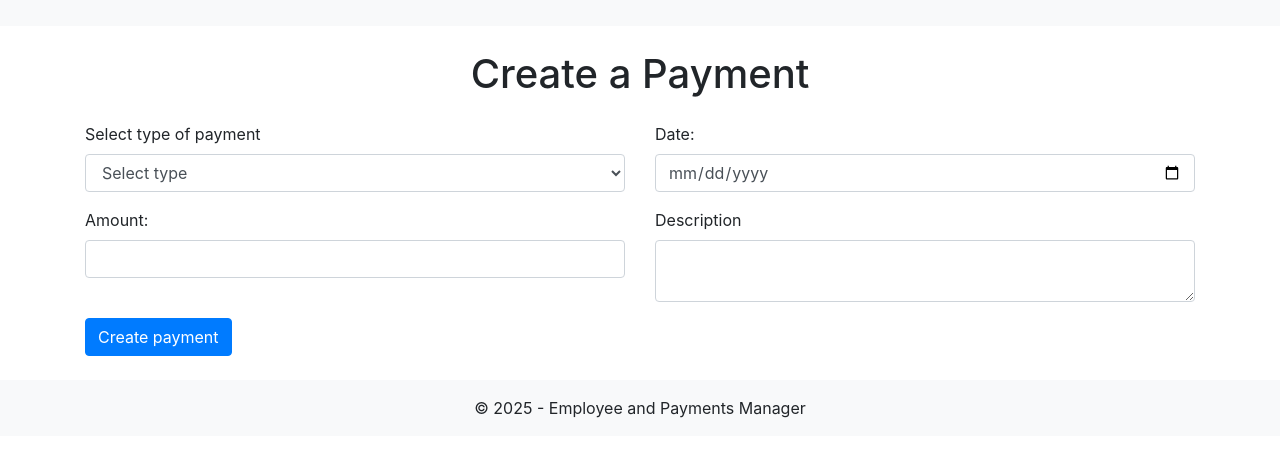
After one commit to AyelenSarco/-employee-payment-manager, a Flask app: template admin/src/web/templates/payments/create_payment.html in a window 1280 px wide. The commit adds this page. Shown: the top 457 px of the page. Run offline with Flask 3, Linux system fonts and the light colour scheme; the template is opened without the code that fills it, so the values that code supplies are empty; some libraries are stand-ins or nearby versions.

Commit message:
payments templates and link button on layout

```diff
--- a/admin/src/web/templates/layout.html
+++ b/admin/src/web/templates/layout.html
@@ -33,7 +33,7 @@
                 {% endif %}
                 {% if have_permission(session,'payment_list') %}
                 <li class="nav-item">
-                    <a class="nav-link" href="">Payments</a>
+                    <a class="nav-link" href="{{ url_for('payments.index') }}">Payments</a>
                 </li>
                 {% endif %}
 
--- /dev/null
+++ b/admin/src/web/templates/payments/create_payment.html
@@ -0,0 +1,90 @@
+{% extends "layout.html" %}
+
+{% block title %}Create Payment{% endblock %}
+
+{% block content %}
+<h1 class="text-center">Create a Payment</h1>
+
+<form id="payment_form" action="{{ url_for('payments.create') }}" method="POST" class="mt-4">
+    <div class="row">
+        <div class="col-md-6">
+            <div class="form-group">
+                <label for="payment_type">Select type of payment</label>
+                    <select id="payment_type" name="payment_type" class="form-control" required>
+                        <option disabled {% if not payment or not 'payment_type' in payment %}selected{% endif %}>
+                            Select type
+                        </option>
+                        <option value="Salary" {% if payment and payment['payment_type'] == "Salary"%}selected{% endif %}>
+                            Salary
+                        </option>
+                        <option value="Bonus" {% if payment and payment['payment_type'] == "Bonus"%}selected{% endif %}>
+                            Bonus
+                        </option>
+                        <option value="Expense" {% if payment and payment['payment_type'] == "Expense"%}selected{% endif %}>
+                            Expense
+                        </option>
+                    </select>
+            </div>
+
+            <div id="employee_container"
+            {%if not payment or payment.get('payment_type') == "Expense" %}style="display: none;"
+            {% else%} style="display: block;"
+            {% endif %}>
+                <label for="employee_id">Select Employee</label>
+                <select class="form-control" id="employee_id" name="employee_id">
+                    <option value="" disabled {% if not payment or payment['employee_id'] == None %}selected{% endif %}>
+                        Selecct an option
+                    </option>
+                    {% for employee in employees %}
+                        <option value="{{ employee.id }}" {% if payment and payment['employee_id'] == employee.id %}selected{% endif %}>
+                            {{ employee.name }}
+                        </option>
+                    {% endfor %}
+                </select>
+            </div>
+
+
+            <div class="form-group">
+                <label for="amount">Amount:</label>
+                <input type="number" step="0.01" class="form-control" id="amount" name="amount"
+                value="{{ payment['amount'] if payment and 'amount' in payment else ''}}"
+                required>
+            </div>
+
+        </div>
+
+        <div class="col-md-6">
+
+            <div class="form-group">
+                <label for="date">Date:</label>
+                <input type="date" class="form-control" id="date" name="date"
+                value="{{ payment['date'] if payment and 'date' in payment else ''}}" required>
+            </div>
+
+            <div class="form-group">
+                <label for="description" class="form-label">Description</label>
+                <textarea class="form-control" id="description"  name="description">{{ payment['description'].strip() if payment and payment.get('description') else '' }}</textarea>
+            </div>
+
+        </div>
+    </div>
+
+    <button type="submit" class="btn btn-primary">Create payment</button>
+</form>
+
+
+<script>
+    document.getElementById('payment_type').addEventListener('change', function() {
+        var paymentType = this.value;
+        var employeeContainer = document.getElementById('employee_container');
+
+        if (paymentType === 'Expense') {
+            employeeContainer.style.display = 'none';
+        } else {
+            employeeContainer.style.display = 'block';
+        }
+    });
+</script>
+
+
+{% endblock %}
```
Also changed, not shown: admin/src/web/templates/payments/index.html (added, +160 -0 lines), admin/src/web/templates/payments/show_payment.html (added, +23 -0 lines).
